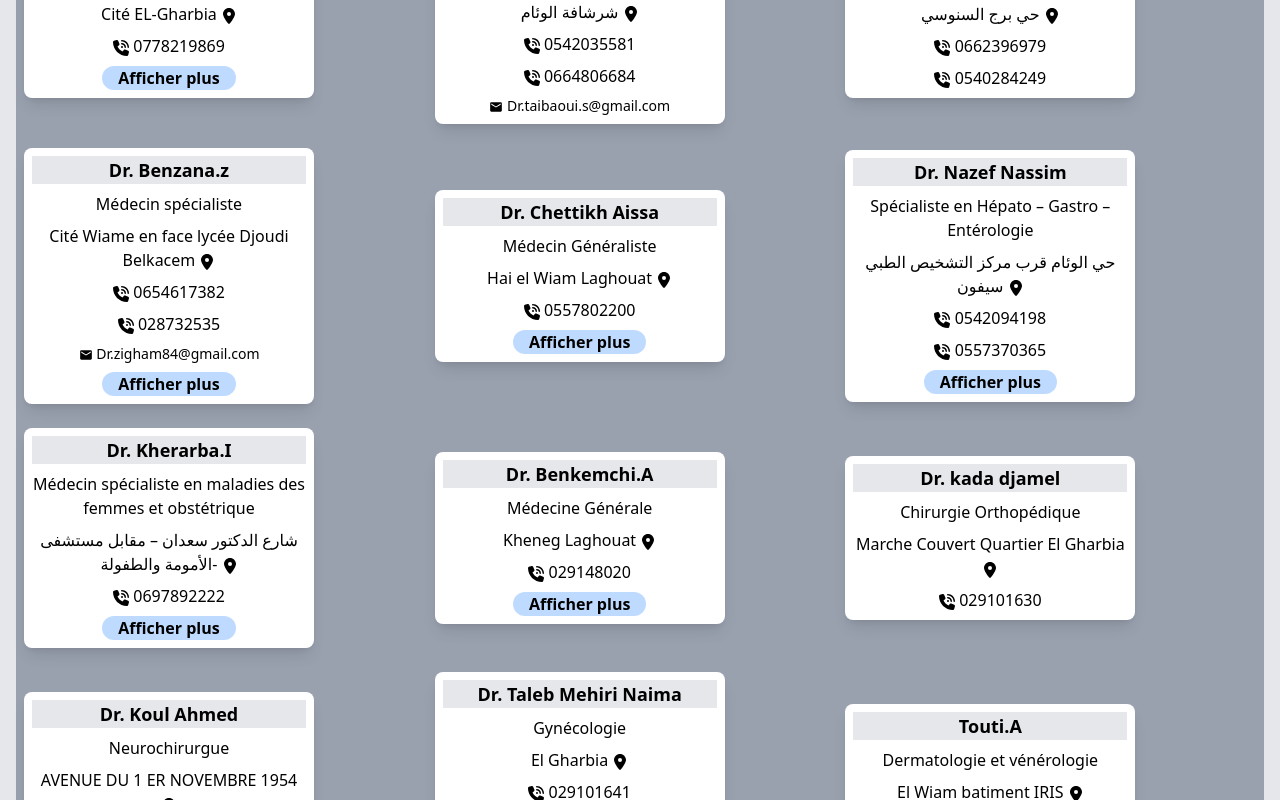
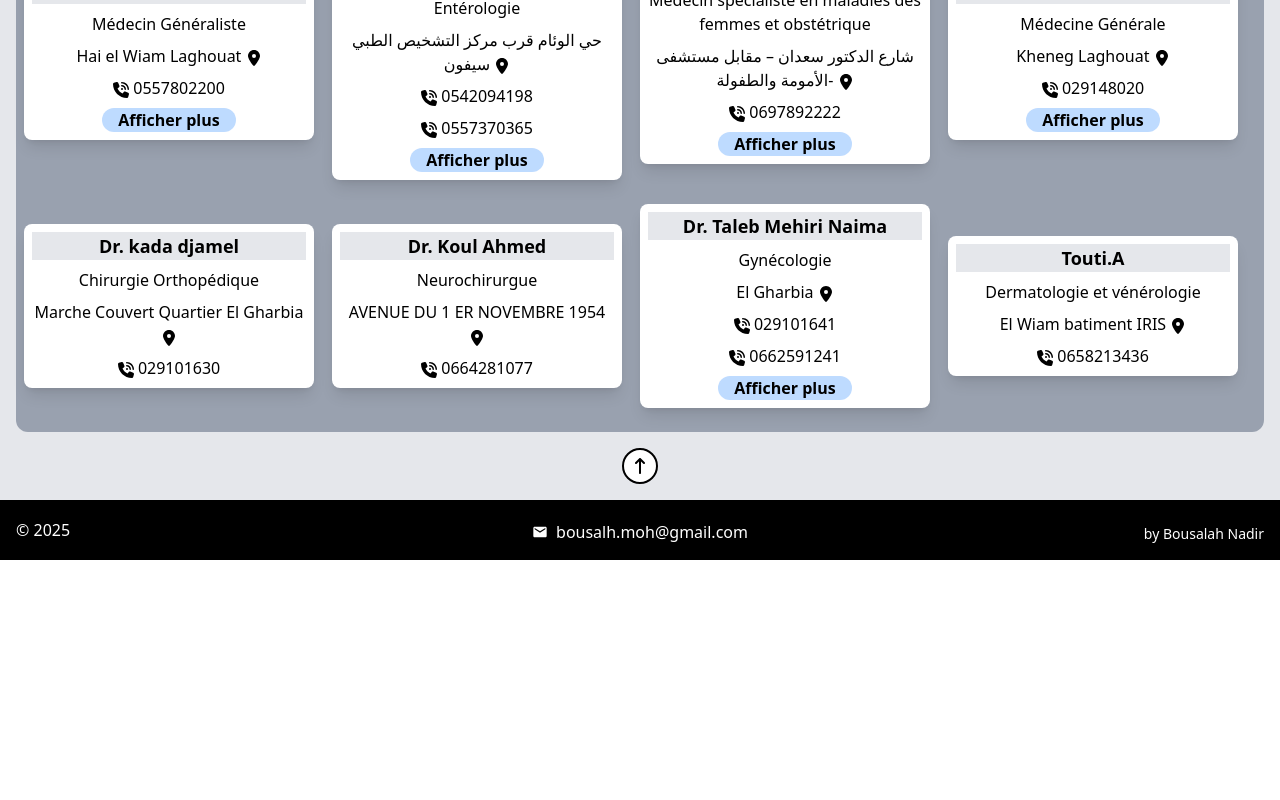
Before and after one commit to Medido1/Guide-M-dical-Laghouat, a React (Vite) app: page / in a window 1280 px wide. Shown: the part 2000-2800 px from the top of the page. After the commit the page ends 2560 px from the top, so only its background shows below. Built offline with nearby package versions, Linux system fonts and the light colour scheme.

Commit message:
Add few fixes in style and add email to footer

```diff
--- a/src/components/Category.jsx
+++ b/src/components/Category.jsx
@@ -3,7 +3,7 @@ import DoctorFacility from "./DoctorFacility";
 
 function Category({type, icon, data}) {
   return (
-    <div className="flex flex-col bg-gray-400 p-2 rounded-xl">
+    <div className="flex flex-col bg-gray-400 p-2 sm:p-0.5 md:p-2 rounded-xl">
       <div className="flex items-center justify-center gap-2">
         <img
           className="w-8"
@@ -13,7 +13,7 @@ function Category({type, icon, data}) {
         </h2>
       </div>
       <ul className="flex flex-col items-center
-        sm:grid sm:grid-cols-2 lg:grid-cols-3">
+        sm:grid sm:grid-cols-2 lg:grid-cols-3 xl:grid-cols-4">
         {data && data.map(item => (
           <li key={item.id}>
             {type === "Laboratoires d'analyses" &&
--- a/src/components/DoctorFacility.jsx
+++ b/src/components/DoctorFacility.jsx
@@ -1,4 +1,4 @@
-import { useEffect, useState } from "react";
+import { useState } from "react";
 import useClipboard from "./Utility";
 import { FaPhoneVolume, FaLocationDot } from "react-icons/fa6";
 import { MdEmail } from "react-icons/md";
--- a/src/components/Footer.jsx
+++ b/src/components/Footer.jsx
@@ -1,12 +1,19 @@
+import { MdEmail } from "react-icons/md";
+
 function Footer() {
   return (
-    <footer className="p-4 bg-black flex justify-between items-center h-full">
-      <p className=" text-white">&copy; {new Date().getFullYear()} </p>
-      <p className="text-sm mt-2 text-white">
-        <a
-        className="cursor-pointer"
-        href="https://github.com/Medido1" target="blank">by Bousalah Nadir</a>
+    <footer className="p-4 bg-black flex flex-col items-center h-full">
+      <div className="flex justify-between items-center w-full">
+        <p className=" text-white">&copy; {new Date().getFullYear()} </p>
+        <p className="text-sm mt-2 text-white">
+          <a
+          className="cursor-pointer"
+          href="https://github.com/Medido1" target="blank"> by Bousalah Nadir</a>
         </p>
+      </div>
+      <p className="text-white text-center flex items-center gap-2 mt-4 sm:-mt-6">
+        <MdEmail  className="inline-block" />bousalh.moh@gmail.com
+      </p>
     </footer>
   )
 }
--- a/src/components/LabFacility.jsx
+++ b/src/components/LabFacility.jsx
@@ -7,7 +7,7 @@ function LabFacility({item}) {
 
   return (
     <div className="bg-white p-2 mt-2 mb-4 pb-4 rounded-lg
-      flex flex-col gap-2 items-center w-[290px]">
+      flex flex-col gap-2 items-center w-[300px]">
       <h3 className="text-xl text-center font-bold mb-2 bg-gray-200 ">
         {name}
       </h3>
```
